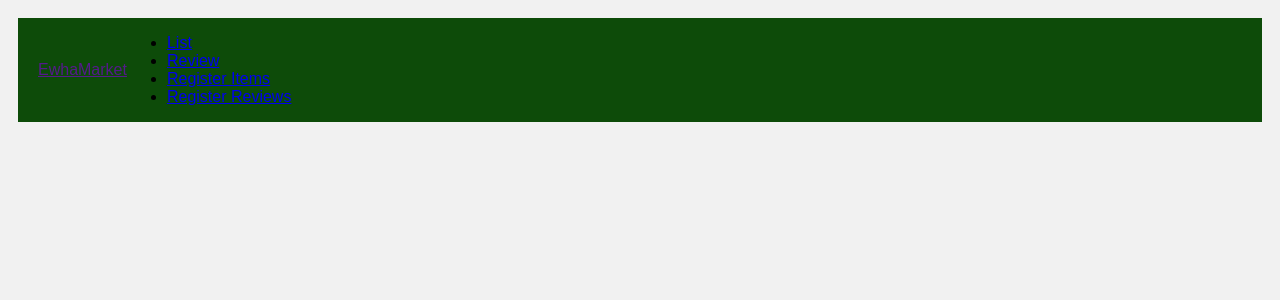
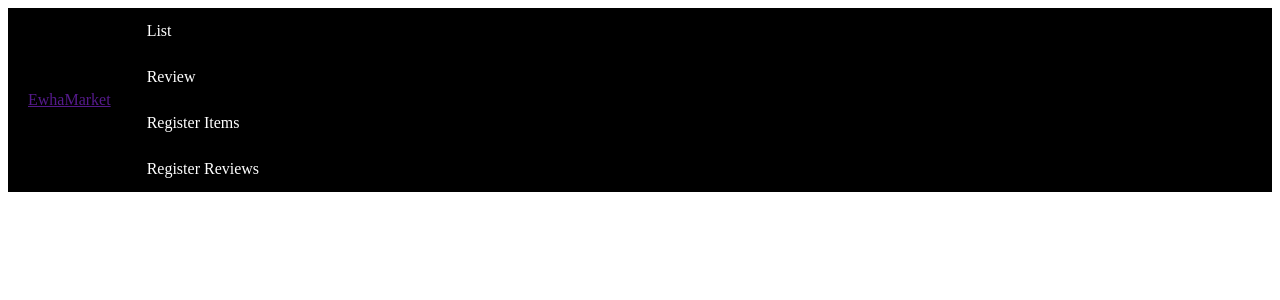
Before and after one commit to Rosieyang01/prac_flask, a Flask app: page / in a window 1280 px wide. Shown: the top 300 px of the page. Run offline with Flask 3, Linux system fonts and the light colour scheme.

Commit message:
really end

```diff
--- a/static/style.css
+++ b/static/style.css
@@ -1,56 +1,49 @@
-* {
-    box-sizing: border-box;
+*{
+    box-sizing : border-box;
 }
 
-body {
-    font-family: Arial;
-    padding: 10px;
-    background: #f1f1f1;
-}
-
-/* Style the top navigation bar */
-.navbar {
+.navbar{
     overflow: hidden;
-    background-color: #0d4b09;
+    background-color: #000000;
     display: flex;
     justify-content: flex-start; /* 왼쪽부터 정렬 */
     align-items: center;
     padding: 0 20px;
 }
 
-/* Style the topnav links */
-.navbar__logo {
-    margin-right: 20px; /* 로고와 링크 사이 간격 조절 */
+.navbar_logo{
+    margin-right: 20px;
+    color:white;
 }
 
-.navbar__menu {
+.navbar_menu{
     list-style-type: none;
-    padding: 0;
     margin: 0;
+    padding : 0;
+    overflow: hidden;
+    background-color: #000000;
 }
 
-.navbar__menu li {
-    display: inline;
-    margin-right: 20px; /* 각 링크 사이 간격 조절 */
+.navbar_menu li{
+    float: center;
 }
 
-.navbar__menu li:last-child {
-    margin-right: 0; /* 마지막 링크 오른쪽 간격 제거 */
+.navbar_menu li a{
+    display : block;
+    color : white;
+    text-align : left;
+    padding : 14px 16px;
+    text-decoration : none;
 }
 
-.navbar__menu li a {
-    color: #f2f2f2;
-    text-decoration: none;
-    padding: 14px 16px;
+.navbar_menu li a:hover:not(.active){
+    background-color:#111;
 }
 
-/* Change color on hover */
-.navbar__menu li a:hover {
-    background-color: #ddd;
-    color: black;
+.active{
+    background-color: #04AA6D;
 }
 
-/* Responsive layout - when the screen is less than 400px wide, make the navigation links stack on top of each other instead of next to each other */
 @media screen and (max-width: 400px) {
     .navbar__menu li {
         display: block;
--- a/templates/reg_items.html
+++ b/templates/reg_items.html
@@ -1,3 +1,4 @@
+{% extends "index.html" %}
 {% block section %}
 <form action="/submit_item_post" method="post" enctype = "multipart/form-data" action = "/submit_item_post">
     <div>
```
